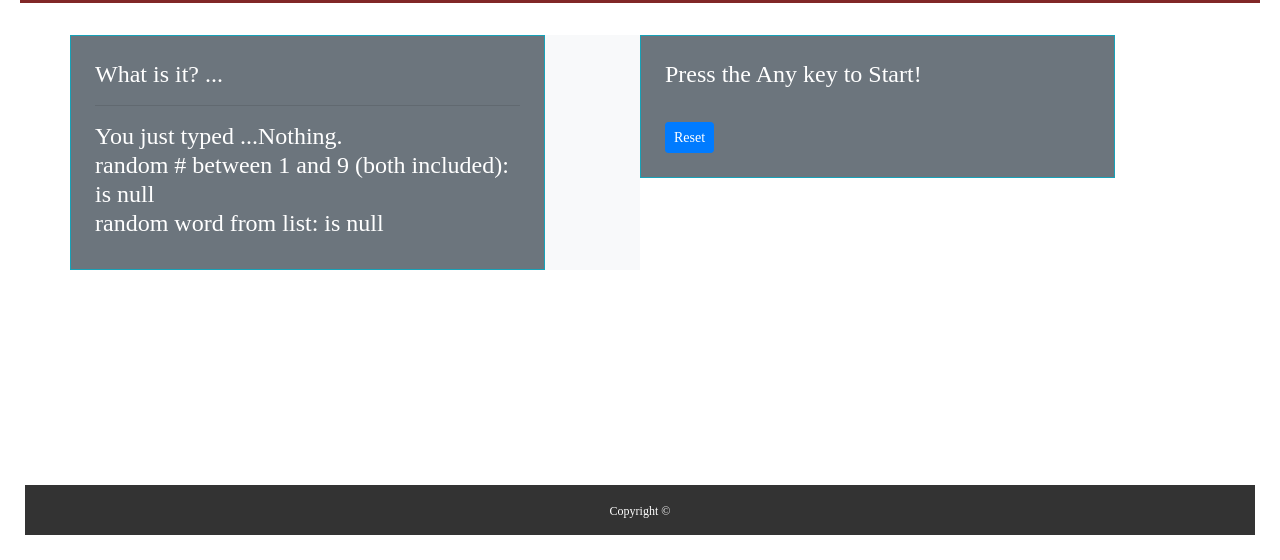
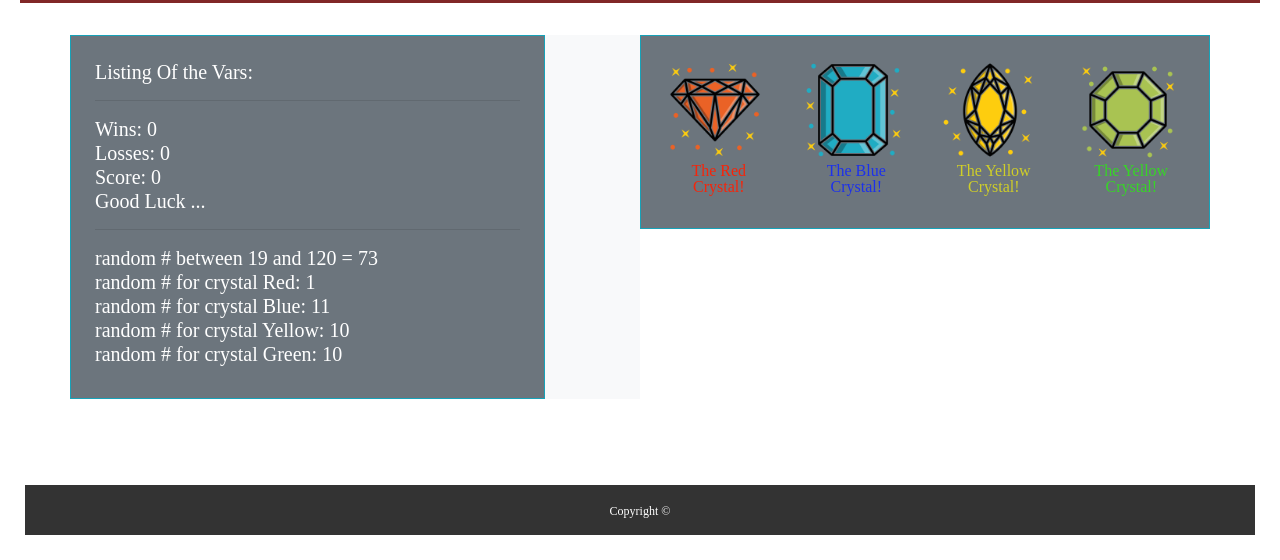
Before and after one commit to abponder/week-4-game, a plain HTML site: page index.html in a window 1280 px wide. Shown: the part 240-800 px from the top of the page. Drawn offline with nearby package versions, Linux system fonts and the light colour scheme.

Commit message:
add final

```diff
--- a/assets/css/style.css
+++ b/assets/css/style.css
@@ -59,3 +59,39 @@ body {
   border-bottom: solid;
   border-bottom-color: rgb(129, 40, 40)
 }
+
+ .crystal-image {
+  width: auto;
+  height: auto;
+  max-width: 100px;
+  max-height: 100px;
+}
+
+#capr {
+  /* letter-spacing:2px;
+  font-size:10px;
+  font-family:arial,sans-serif; */
+  text-align: center;
+  color:#f82408fb;
+}
+#capb {
+  /* letter-spacing:2px;
+  font-size:10px;
+  font-family:arial,sans-serif; */
+  text-align: center;
+  color:#1c31ec;
+}
+#capy {
+  /* letter-spacing:2px;
+  font-size:10px;
+  font-family:arial,sans-serif; */
+  text-align: center;
+  color:#e9e513cb;
+}
+#capg {
+  /* letter-spacing:2px;
+  font-size:10px;
+  font-family:arial,sans-serif; */
+  text-align: center;
+  color:#2aee10cb;
+}
--- a/assets/javascript/game.js
+++ b/assets/javascript/game.js
@@ -3,78 +3,116 @@
 // List of Words only
 var wins = 0;
 var losses = 0;
-var ResetStartGuesses = 20;
-var CountOfMissedGuesses = 0;
-var RemainingGuesses = 20;
-var misses = 0;
-var validGuess = ["a","b","c","d","e","f","g","h","i","j","k","l","m","n","o","p","q","r","s","t","u","v","w","x","y","z"]
-var wordLetterCount = 0;
-var WordAnswerDashes = [];
+var score = 0;
+var scoreDisplay = 0;
+var crystalValue = 0;
+//var targNum = 55;
+var crystalRed = 0;
+var crystalBlue = 0;
+var crystalYellow = 0;
+var crystalGreen = 0;
 
-var words = ["Kimchi","Bibimbap","Bulgogo","Japchae","Hoeddeok",
-                "Ddukbokkie","Samgyeopsal","Chimaek","Tteokbokki"]
-
-// List of Words
-    var WordListDetl = {
-        "Kimchi":"Fermented Vegetable",
-        "Bibimbap":"Mixed Rice",
-        "Bulgogi":"Marinated Beef Barbecue",
-        "Japchae":"Stir Fried Noodles",
-        "Hoeddeok":"Sweet Syrupy Pancakes",
-        "Ddukbokkie":"Spicy Rice Cake",
-        "Samgyeopsal":"Noodles and Pork",
-        "Chimaek":"Fried Chicken and Beer",
-        "Tteokbokki":"Nobody knows don't ask"
-      };
+var crystalMin = 1;
+var crystalMax = 12;
+var targetMax = 120
+var targetMin = 19
+var lockGame = false;
 
 
-// Determine which key was pressed, make it lowercase, and set it to the userInput variable.
-//       var userInput = String.fromCharCode(event.which).toLowerCase();
-
-// This function is run whenever the user presses the first key.
-    document.onkeyup = function(event) {
-
-    // Determines which key was pressed.
-        var userGuess = event.key;
-
-    // Generate random number limited by word array length
-        var randNum = Math.floor(Math.random() * words.length); // not with +1 like: var randNum = Math.floor(Math.random() * words.length) + 1;
-
-    // Use random number as item number in word array to select the actual word
-        var computerGuess = words[randNum];
-
-    // Set up the answer array
-    var WordAnswerDashes = [];
-    for (var i = 0; i < computerGuess.length; i++) {
-        WordAnswerDashes[i] = "_";
-    }
-    var LettersToGuess = computerGuess.length;
-
-        console.log(LettersToGuess);
-        console.log(WordAnswerDashes);
-
-    // send output to html id tags NOT PART OF FINAL VERSION!
-    document.getElementById("demo0").innerHTML = userGuess;
-    document.getElementById("demo1").innerHTML = randNum;
-    document.getElementById("demo2").innerHTML = computerGuess;
-
-    var html =
-    "<hr>" +
-    "<p>Wins: " + wins + "</p>" +
-    "<p>Losses: " + losses + "</p>" +
-    "<hr>" +
-    "<p>You chose: " + userGuess + "</p>" +
-    "<hr>" +
-    "<p>The computer chose: </p>" +
-    "<p>Take a guess >>: " + WordAnswerDashes + "</p>" +
-    "<hr>" +
-    "<p>misses: " + misses + "</p>";
-
-          // Set the inner HTML contents of the #game div to our html string
-          document.querySelector("#game").innerHTML = html;
+    // Initial Variables
+    var targNum = Math.floor((Math.random() * (targetMax - targetMin +1 )) + targetMin);
+    document.getElementById("targNum").innerHTML = targNum;
+    // set red to a random number
+    crystalRed = Math.floor((Math.random() * crystalMax) + crystalMin);
+    document.getElementById("cryred").innerHTML = crystalRed;
+    // set red to a random number
+    crystalBlue = Math.floor((Math.random() * crystalMax) + crystalMin);
+    document.getElementById("cryblu").innerHTML = crystalBlue;
+    // set red to a random number
+    crystalYellow = Math.floor((Math.random() * crystalMax) + crystalMin);
+    document.getElementById("cryyel").innerHTML = crystalYellow;
+    // set red to a random number
+    crystalGreen = Math.floor((Math.random() * crystalMax) + crystalMin);
+    document.getElementById("crygrn").innerHTML = crystalGreen;
 
 
-};
+
+  // Here we created an on-click event that responds to button clicks of the crystal image.
+  $(".thumbnail a").on("click", ".crystal-image", function() {
+
+            console.log(crystalRed)
+            console.log($(this).attr("alt"))
+            console.log(crystalBlue)
+            console.log($(this).attr("alt"))
+            console.log(crystalYellow)
+            console.log($(this).attr("alt"))
+            console.log(crystalGreen)
+            console.log($(this).attr("alt"))
+
+            var crystalValue = ($(this).attr("data-crystalvalue")); //data-crystalvalue
+            crystalValue = parseInt(crystalValue);
+            // We then add the crystalValue to the user's "counter" which is a global variable.
+            // Every click, from every crystal adds to the global counter.
+            score += crystalValue;
+    if (lockGame !== true) {
+     // Update score
+     document.getElementById("score").innerHTML = score;
+
+     // With each click the counter will increase by 10 and be re-evaluated against target.
+     if (score === targNum) {
+     // If the numbers match we'll celebrate the user's win.
+     document.getElementById("winLose").innerHTML = "You Win!!! You hit the target number of: " + targNum;
+     score = 0;
+     document.getElementById("score").innerHTML = score;
+     wins = 1;
+     document.getElementById("wins").innerHTML = wins;
+     lockGame = true;
+      }
+    // Here we added an "else if" condition. If the user's counter ever exceeds the targetNumber...
+     else if (score >= targNum) {
+        document.getElementById("winLose").innerHTML = "You Lose!!! You're over the target number of: " + targNum;
+        score = 0;
+        document.getElementById("score").innerHTML = score;
+        losses = 1;
+        document.getElementById("losses").innerHTML = losses;
+        lockGame = true;
+        }
+    }
+
+
+    // // Run game
+    //   reset();
+  });
+
+
+
+
+
+
+
+
+
+
+// Generate random number limited by array length or max number:
+    //var targetNum = Math.floor((Math.random() * targetMax) + targetMin);
+    //document.getElementById("targNum").innerHTML = targetNum;
+
+
+    document.getElementById("wins").innerHTML = wins;
+    document.getElementById("losses").innerHTML = losses;
+    document.getElementById("score").innerHTML = score;
+
+
+
+
+
+
+
+
+
+
+
+
 
 
 // Start Clock Function
--- a/index.html
+++ b/index.html
@@ -4,14 +4,14 @@
 
 <head>
 
-    <title>Hangnam Style</title>
+    <title>Crystal Game</title>
 
     <meta charset="utf-8">
     <meta name="viewport" content="width=device-width, initial-scale=1">
     <link rel="stylesheet" href="https://maxcdn.bootstrapcdn.com/bootstrap/4.0.0/css/bootstrap.min.css">
     <link rel="stylesheet" type="text/css" href="assets/css/reset.css">
     <link rel="stylesheet" type="text/css" href="assets/css/style.css">
-    <link rel="icon" type="image/gif" href="assets/images/img_hangman.png" />
+    <link rel="icon" type="image/gif" href="assets/images/img_crystal.png" />
 
 
 </head>
@@ -28,8 +28,8 @@
 <!-- header Area -->
     <div class="jumbotron jumbotron-fluid jumbo1">
         <div class="container-fluid  jumbo1">
-            <h1 class="display-4  jumbo1">Hangnam Style!</h1>
-            <h3 class= "display-4 text-primary">Psy's Favorite Foods</h3>
+            <h1 class="display-4  jumbo1">Crystal Game!</h1>
+            <h3 class= "display-4 text-primary">Match the Total to Win!</h3>
         </div>
     </div>
 
@@ -40,11 +40,18 @@
 <!-- Left Column Start -->
             <div class="col-md-5 bg-secondary border border-info m=4 p-4 h-100 d-inline-block">
                 <div class="row">
-                    <div class="col-md-12 text-white h4">What is it? ...
+                    <div class="col-md-12 text-white h5">Listing Of the Vars:
                         <hr>
-                        <h2>You just typed <span id="demo0"><strong>...Nothing.</strong></span></h2>
-                        <p>random # between 1 and 9 (both included):  <span id="demo1"><strong>is null</strong></span></p>
-                        <p>random word from list:  <span id="demo2"><strong>is null</strong></span></p>
+                        <h2>Wins:  <span id="wins"><strong></strong></span></h2>
+                        <h2>Losses:  <span id="losses"><strong></strong></span></h2>
+                        <h2>Score: <span id="score"><strong></strong></span></h2>
+                        <h2><span id="winLose"><strong>Good Luck ...</strong></span></h2>
+                        <hr>
+                        <h2>random # between 19 and 120 = <span id="targNum"><strong></strong></span></h2>
+                        <p>random # for crystal Red:  <span id="cryred"><strong>cryred is null</strong></span></p>
+                        <p>random # for crystal Blue:  <span id="cryblu"><strong>cryblu is null</strong></span></p>
+                        <p>random # for crystal Yellow:  <span id="cryyel"><strong>cryyel is null</strong></span></p>
+                        <p>random # for crystal Green:  <span id="crygrn"><strong>crygrn is null</strong></span></p>
 
 
                     </div>
@@ -57,14 +64,61 @@
 <!-- Mid Column End -->
 
 <!-- Right Column Start -->
-            <div class="col-md-5 bg-secondary border border-info m=4 p-4 h-100 d-inline-block">
+            <div class="col-md-6 bg-secondary border border-info m=4 p-4 h-100 d-inline-block">
                 <div class="row">
-                    <div class="col-md-12 text-white h4">Press the Any key to Start!</div>
-                    <hr>
+                        <!-- Red Crystal Start -->
+                        <div class="col-md-3">
+                                <div class="thumbnail">
+                                  <a href="#">
+                                    <img class="crystal-image" data-crystalValue= "5" src="assets/images/img_red.png" alt="redCrystal" style="width:100%">
+                                    <div class="Red Crystal">
+                                      <p id="capr">The Red Crystal!</p>
+                                    </div>
+                                  </a>
+                                </div>
+                        </div>  <!-- Red Crystal End -->
+
+                        <!-- Blue Crystal Start -->
+                        <div class="col-md-3">
+                                <div class="thumbnail">
+                                  <a href="#">
+                                    <img class="crystal-image" data-crystalvalue= "18" src="assets/images/img_blue.png" alt="blueCrystal" style="width:100%">
+                                    <div class="Blue Crystal">
+                                      <p id="capb">The Blue Crystal!</p>
+                                    </div>
+                                  </a>
+                                </div>
+                        </div>  <!-- Blue Crystal End -->
+
+                        <!-- Yellow Crystal Start -->
+                        <div class="col-md-3">
+                                <div class="thumbnail">
+                                  <a href="#">
+                                    <img class="crystal-image" data-crystalvalue= "10" src="assets/images/img_yellow.png" alt="yellowCrystal" style="width:100%">
+                                    <div class="Yellow Crystal">
+                                      <p id="capy">The Yellow Crystal!</p>
+                                    </div>
+                                  </a>
+                                </div>
+                        </div>  <!-- Yellow Crystal End -->
+
+                        <!-- Green Crystal Start -->
+                        <div class="col-md-3">
+                            <div class="thumbnail">
+                              <a href="#">
+                                <img class="crystal-image" data-crystalvalue= "15" src="assets/images/img_green.png" alt="greenCrystal" style="width:100%">
+                                <div class="Green Crystal">
+                                  <p id="capg">The Yellow Crystal!</p>
+                                </div>
+                              </a>
+                            </div>
+                    </div>  <!-- Green Crystal End -->
+
+
                     <div class="col-md-12 text-white h4" id="game"></div>
                 </div>
-                <br>
-                <button type="button" onClick="location.href=location.href" class="btn btn-primary btn-sm">Reset</button>
+                <!--<hr> --->
+                <!--<button type="button" onClick="location.href=location.href" class="btn btn-primary btn-sm">Reset</button> -->
                 <!-- <input type="button" value="Refresh Page" onClick="location.href=location.href" -->
             </div>
 <!-- Right Column End -->
@@ -92,5 +146,4 @@
 
 
 
-
 </html>
```
Also changed, not shown: assets/images/1-CrystalCollector.jpg (added), assets/images/img_Crystal.png (added), assets/images/img_blue.png (added), assets/images/img_green.png (added), assets/images/img_red.png (added), assets/images/img_yellow.png (added).
